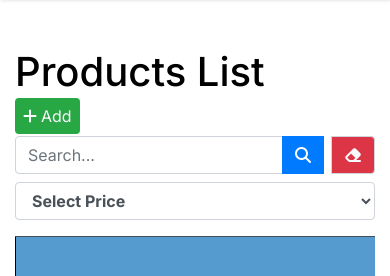
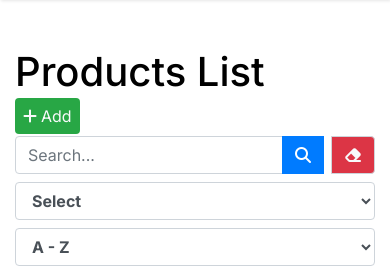
Before and after one commit to monykappa/WCL, a Django app: page /dashboard/products/ in a window 390 px wide. Shown: the part 86-362 px from the top of the page. Run offline with Django 5.2, Linux system fonts and the light colour scheme; the visitor is signed in with stand-in values (Sample User, id 1); data that the repository does not hold is empty; some libraries are stand-ins or nearby versions.

Commit message:
filter a-z and z-a for product dashboard

```diff
--- a/dashboard/views.py
+++ b/dashboard/views.py
@@ -54,6 +54,12 @@ class ProductsView(View):
         manufacturers = Manufacturer.objects.all()  # Retrieve all manufacturers
         categories = Category.objects.all()  # Retrieve all categories
         drug_types = DrugType.objects.all()  # Retrieve all drug types
+
+        category_filter = request.GET.get('category')
+        if category_filter:
+            # Filter products by the selected category
+            products = products.filter(category__name=category_filter)
+
         return render(request, 'dashboard/products.html', {'products': products, 'manufacturers': manufacturers, 'categories': categories, 'drug_types': drug_types})
 
     def post(self, request):
--- a/templates/dashboard/products.html
+++ b/templates/dashboard/products.html
@@ -10,12 +10,14 @@ Dashboard | Products
 {% block content %}
 <h1>Products List</h1>
 <div class="row mb-3">
+    <!-- Add product button -->
     <div class="col-md-4">
         <a href="#" id="addProductBtn" class="bg-success p-2 text-light rounded" data-toggle="modal"
             data-target="#productPopup">
             <i class="fa fa-add text-light mr-1"></i>Add
         </a>
     </div>
+    <!-- Search input -->
     <div class="col-md-4 mt-2">
         <div class="input-group">
             <input type="text" class="form-control" id="searchProductsInput" placeholder="Search...">
@@ -30,14 +32,23 @@ Dashboard | Products
             </div>
         </div>
     </div>
-    <div class="col-md-4 mt-2">
+    <!-- Sorting dropdown for price -->
+    <div class="col-md-2 mt-2">
         <select class="form-control" id="sortPrice">
-            <option value="asc">Select Price</option>
-            <option value="asc">Sort by Price (Lowest to Highest)</option>
-            <option value="desc">Sort by Price (Highest to Lowest)</option>
+            <option value="#">Select</option>
+            <option value="asc">Low - High</option>
+            <option value="desc">High - Low</option>
+        </select>
+    </div>
+    <!-- Sorting dropdown for alphabetical order -->
+    <div class="col-md-2 mt-2">
+        <select class="form-control" id="sortAlpha">
+            <option value="asc">A - Z</option>
+            <option value="desc">Z - A</option>
         </select>
     </div>
 </div>
+
 
 <div class="table-responsive">
     <table class="table" id="productTable">
```
Also changed, not shown: static/js/dashboard/product.js (+34 -7 lines).
